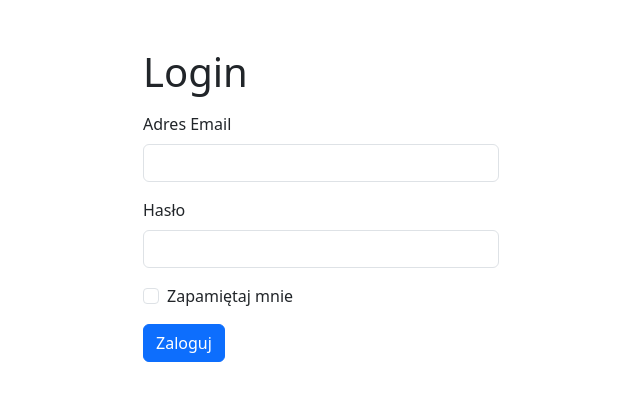
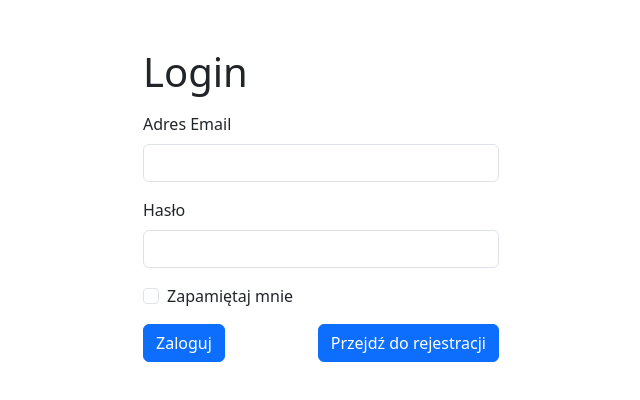
Before and after one commit to SaWyyy/PersonalFinancesAppClient, a React (Vite) app: page /login in a window 1280 px wide. Shown: the top 400 px of the page, without its empty margins (319-959 px from the left). Built offline with nearby package versions, Linux system fonts and the light colour scheme.

Commit message:
Add default path and some tweeks

```diff
--- a/src/App.jsx
+++ b/src/App.jsx
@@ -10,12 +10,12 @@ import UpdateItem from "./components/UpdateItem"
 function App() {
   return (
     <Routes>
-      {/* <Route
+      <Route
         path="/"
         element={
-          <AuthGuard onAuth={<Navigate to="/main" />} onNotAuth={<Index />} />
+          <AuthGuard onAuth={<Navigate to="/main" />} onNotAuth={<Navigate to="/register" />} />
         }
-      /> */}
+      />
       <Route
         path="/register"
         element={
--- a/src/components/Login.jsx
+++ b/src/components/Login.jsx
@@ -103,6 +103,9 @@ function Login() {
 							>
 								Zaloguj
 							</button>
+							<a className="btn btn-primary float-end" href="/register">
+								Przejdź do rejestracji
+							</a>
 						</div>
 					</form>
 				</div>
```
